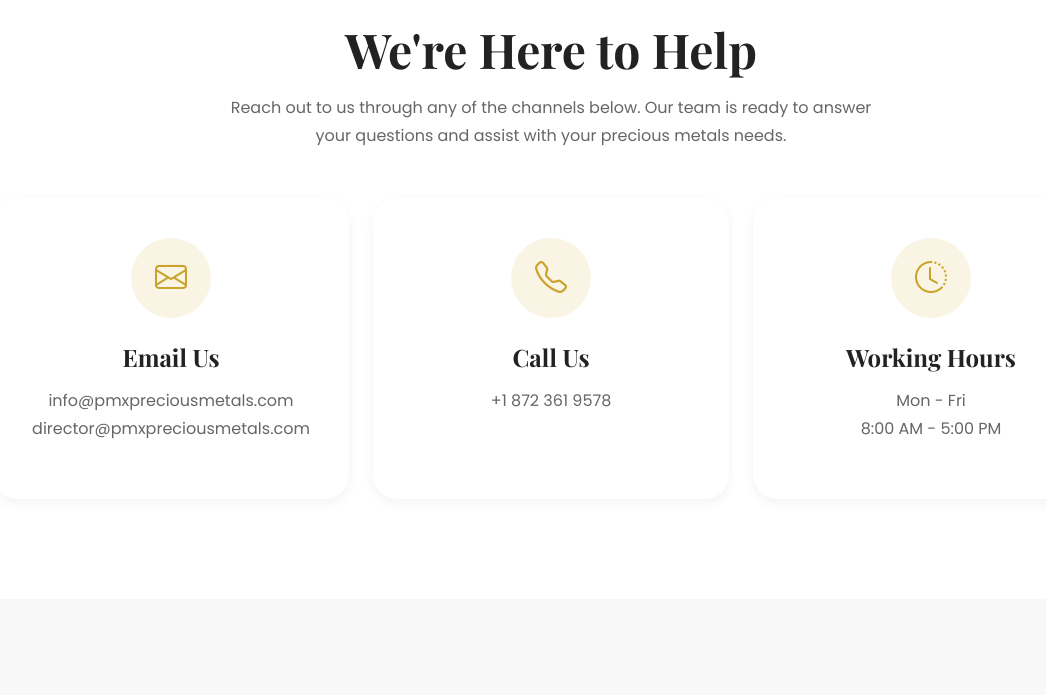
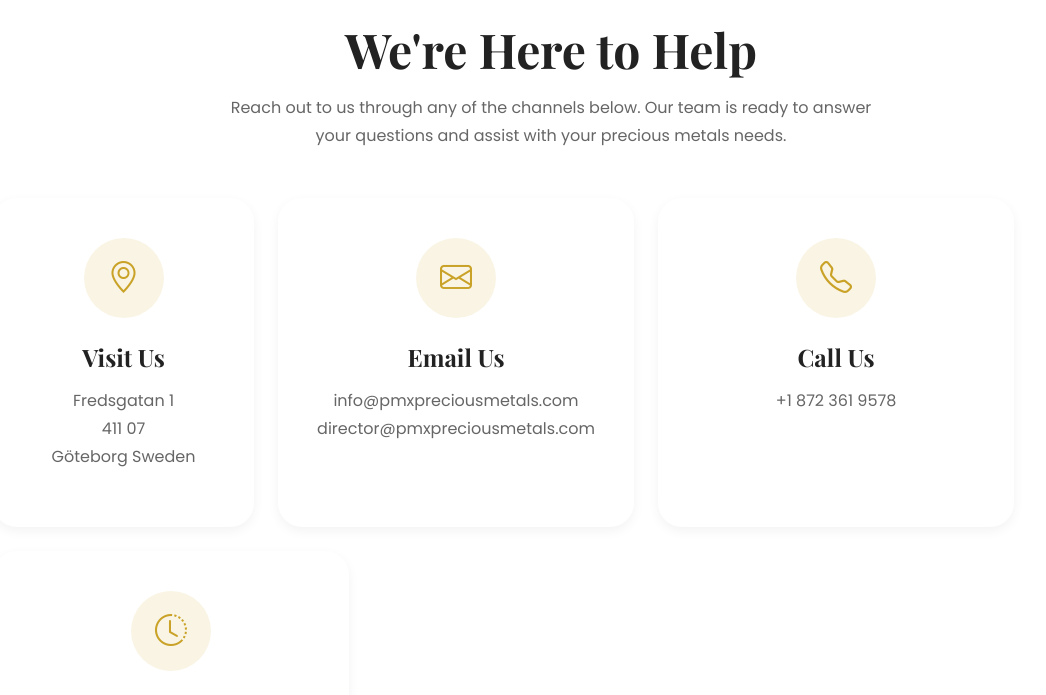
Before and after one commit to nathaniel634/goldsite, a Django app: page /contact/ in a window 1280 px wide. Shown: the part 547-1242 px from the top of the page, without its empty margins (89-1135 px from the left). Run offline with Django 5.2, Linux system fonts and the light colour scheme.

Commit message:
updated address

```diff
--- a/templates/frontend2/includes/footer.html
+++ b/templates/frontend2/includes/footer.html
@@ -97,8 +97,9 @@
 
                         <i class="bi bi-geo-alt-fill"></i>
 
-                        Gothenburg, Sweden
-
+                        Fredsgatan 1
+                        411 07 Göteborg
+                        Sweden
                     </li>
 
                     <li>
--- a/templates/frontend2/partials/contact-cards.html
+++ b/templates/frontend2/partials/contact-cards.html
@@ -31,7 +31,7 @@
 
         <div class="row g-4">
 
-            <!-- <div class="col-lg-3 col-md-6">
+            <div class="col-lg-3 col-md-6">
 
                 <div class="pmx-contact-card">
 
@@ -44,15 +44,14 @@
                     <h4>Visit Us</h4>
 
                     <p>
-
-                        123 Business Avenue<br>
-                        Lagos, Nigeria
-
+                        Fredsgatan 1 <br>
+                        411 07 <br> Göteborg
+                        Sweden
                     </p>
 
                 </div>
 
-            </div> -->
+            </div>
 
             <div class="col-lg-4 col-md-6">
 
--- a/templates/frontend2/partials/google-map.html
+++ b/templates/frontend2/partials/google-map.html
@@ -4,12 +4,8 @@
 
 <section class="pmx-map">
 
-    <iframe src="https://www.google.com/maps/embed?pb=!1m18!1m12!1m3!1d3630.697842010392!2d54.38065097405006!3d24.49592407816897!2m3!1f0!2f0!3f0!3m2!1i1024!2i768!4f13.1!3m3!1m2!1s0x3e5e6650e85f66f9%3A0x735d28e425d8f2f4!2sAbu%20Dhabi%20Mall!5e0!3m2!1sen!2sng!4v1783540883303!5m2!1sen!2sng" style="border:0;" allowfullscreen="" loading="lazy"></iframe>
-    <!-- <iframe
-        src="https://www.google.com/maps?q=Lagos,Nigeria&output=embed"
-        loading="lazy"
-        allowfullscreen>
+    <!-- <iframe src="https://www.google.com/maps/embed?pb=!1m18!1m12!1m3!1d3630.697842010392!2d54.38065097405006!3d24.49592407816897!2m3!1f0!2f0!3f0!3m2!1i1024!2i768!4f13.1!3m3!1m2!1s0x3e5e6650e85f66f9%3A0x735d28e425d8f2f4!2sAbu%20Dhabi%20Mall!5e0!3m2!1sen!2sng!4v1783540883303!5m2!1sen!2sng" style="border:0;" allowfullscreen="" loading="lazy"></iframe> -->
 
-    </iframe> -->
+    <iframe src="https://www.google.com/maps/embed?pb=!1m18!1m12!1m3!1d2131.5972178597513!2d11.966701276237835!3d57.70631262386939!2m3!1f0!2f0!3f0!3m2!1i1024!2i768!4f13.1!3m3!1m2!1s0x464ff36451a49341%3A0x66aa9c191f97d004!2sFredsgatan%201%2C%20411%2007%20G%C3%B6teborg%2C%20Sweden!5e0!3m2!1sen!2sng!4v1783974972735!5m2!1sen!2sng"  style="border:0;" allowfullscreen="" loading="lazy"></iframe>
 
 </section>
```
